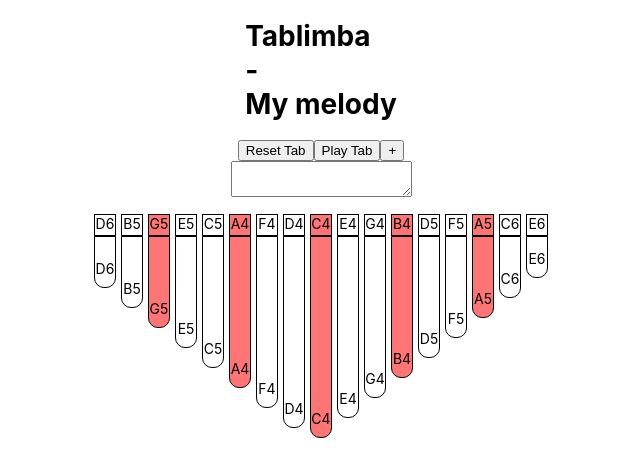
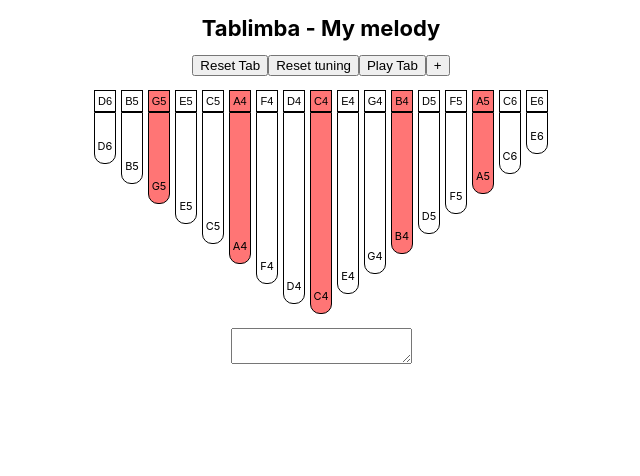
Before and after one commit to TheEssenceSeeker/tablimba, a React (Create React App) app: page / in a window 1280 px wide. Shown: the top 476 px of the page, without its empty margins (319-959 px from the left). Built offline with nearby package versions, Linux system fonts and the light colour scheme.

Commit message:
Tuning changing

```diff
--- a/src/App.css
+++ b/src/App.css
@@ -2,8 +2,8 @@
   /*box-sizing: border-box;*/
 }
 
-div {
-  font-size: 14px;
+div, input {
+  font-size: 11px;
 }
 
 div.main-wrapper {
@@ -124,3 +124,12 @@ div.tab-note-hint {
   margin-right: 5px;
   background: #fff;
 }
+
+input.tuning-note {
+  width: 100%;
+  padding: 0;
+  margin: 0;
+  border: none;
+  background: inherit;
+  text-align: center;
+}
--- a/src/components/Tablimba.js
+++ b/src/components/Tablimba.js
@@ -5,9 +5,9 @@ import Kalimba from './Kalimba'
 import playTab from "../sound/playTab"
 
 const Tablimba = props => {
-    const {tuning} = props
     const initialTab = []
 
+    const [tuning, setTuning] = useState(props.tuning)
     const [tab, setTab] = useState(initialTab)
     const [tabName, setTabName] = useState('My melody')
     const [highlightedNotes, setHighlightedNotes] = useState(['G5', 'A4', 'C4', 'B4', 'A5'])
@@ -16,19 +16,15 @@ const Tablimba = props => {
         playNote(note)
         setTab(prevState => [...prevState, note])
     }
-
     const addPause = () => {
         setTab(prevState => [...prevState, ''])
     }
-
     const resetTab = () => {
         setTab(initialTab)
     }
-
     const playMelody = () => {
         playTab(tab)
     }
-
     const toggleHighlight = note => {
         setHighlightedNotes(prevState => {
             if (prevState.includes(note)) {
@@ -38,7 +34,6 @@ const Tablimba = props => {
             }
         })
     }
-
     const editNote = (tabIndex, note) => {
         if (tabIndex >= tab.length || tabIndex < 0) {
             console.error('editNote(): index is out of range')
@@ -48,11 +43,9 @@ const Tablimba = props => {
         setTab(prevState => prevState.map((note, i) => i === tabIndex ? newNote : note))
         if(newNote !== '') playNote(newNote)
     }
-
     const deleteRow = (index) => {
         setTab(prevState => prevState.filter((row, i) => i !== index))
     }
-
     const insertRow = (index) => {
         setTab(prevState => {
             let tab = prevState.slice()
@@ -60,36 +53,51 @@ const Tablimba = props => {
             return tab
         })
     }
-
     const handleTextTabChange = (event) => {
         const [name, tab] = event.target.value.trim().split('|')
         console.log(`name ${name} tab ${tab}`)
         setTabName(name)
         setTab(tab.split(','))
     }
+    const changeTuningNote = (event) => {
+        const newNote = event.target.value
+        const index = event.target.getAttribute('data-index')
+        console.log(newNote, index)
+        setTuning(prevState => prevState.map((note, i) => i == index ? newNote : note))
+    }
+    const resetTuning = () => {
+        setTuning(props.tuning)
+    }
 
     return (
         <>
-        <h1>Tablimba<br/>-<br/>{tabName}</h1>
+            <h1>Tablimba - {tabName}</h1>
             <div className="kalibma-row">
                 <button onClick={resetTab} >Reset Tab</button>
+                <button onClick={resetTuning}>Reset tuning</button>
                 <button onClick={playMelody} >Play Tab</button>
                 <button onClick={addPause} >+</button>
             </div>
-            <div className="kalimba-row">
-                <textarea value={tab} onChange={handleTextTabChange} />
-            </div>
+
             <br/>
             <div className="kalibma-row">
                 {
                     tuning.map((note, i) =>
                         <div key={i} className={`tab-note-hint${highlightedNotes.includes(note) ? ' highlighted' : ''}`}>
-                            {note}
+                            <input className='tuning-note' type='text' value={note} key={i}
+                                   onChange={changeTuningNote}
+                                   data-index={i}
+                            />
+                            {/*{note}*/}
                         </div>)
                 }
             </div>
             <Tab tab={tab} tuning={tuning} highlightedNotes={highlightedNotes} editNote={editNote} deleteRow={deleteRow} insertRow={insertRow}></Tab>
             <Kalimba tuning={tuning} onPlayNote={addNote} highlightedNotes={highlightedNotes} onKeyRtClick={toggleHighlight}/>
+            <br/>
+            <div className="kalimba-row">
+                <textarea value={tab} onChange={handleTextTabChange} />
+            </div>
         </>
     )
 }
```
